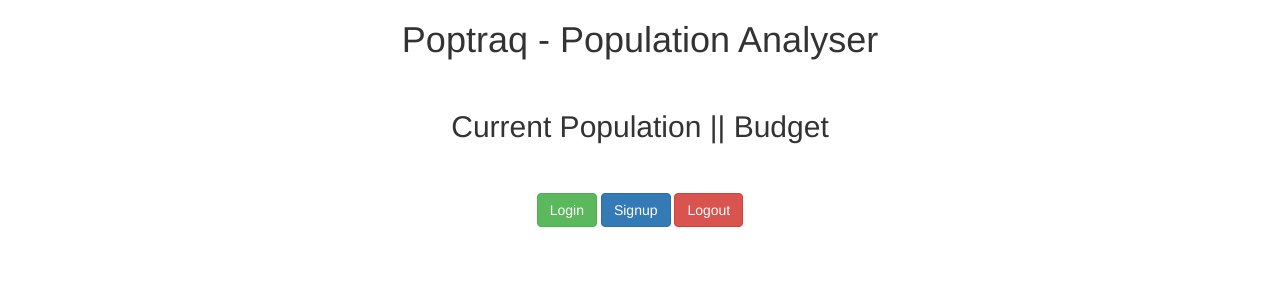
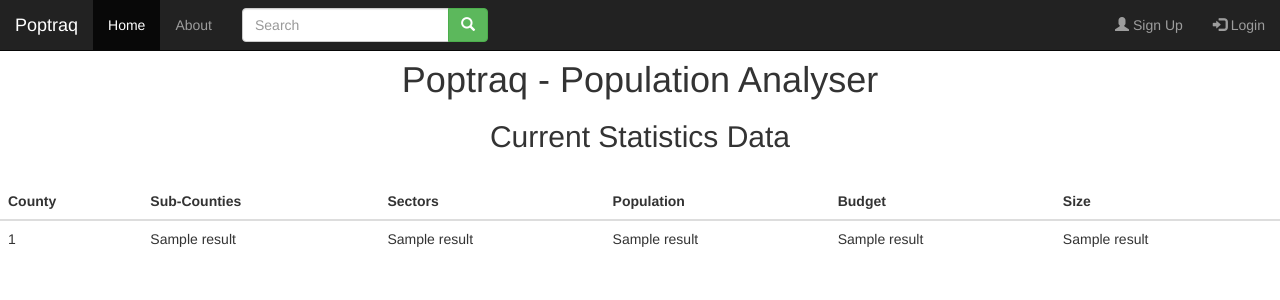
Before and after one commit to maxwellicharia/poptraq, a Flask app: template poptraq/templates/dash.html in a window 1280 px wide. Shown: the top 300 px of the page. Run offline with Flask 2, Linux system fonts and the light colour scheme; the template is opened without the code that fills it: most values are stand-ins (such as "Sample title", 1, 10 or a date in 2020); parts of the project's set-up code (start-up, migrations or seed data) failed here and were passed over; some libraries are stand-ins or nearby versions.

Commit message:
[Add] - Navigation Bar

```diff
--- a/poptraq/templates/dash.html
+++ b/poptraq/templates/dash.html
@@ -19,27 +19,70 @@
     {%- endblock head %}
 </head>
 
+{% block navbar %}
+    <nav class="navbar navbar-inverse navbar-fixed-top">
+        <div class="container-fluid">
+            <div class="navbar-header">
+              <a class="navbar-brand" href="{{ url_for('dash')}}">Poptraq</a>
+            </div>
+            <ul class="nav navbar-nav">
+              <li class="active"><a href="#">Home</a></li>
+              <li><a href="{{ url_for('about')}}">About</a></li>
+            </ul>
+
+            <form class="navbar-form navbar-left" action="">
+              <div class="input-group">
+                <input type="text" class="form-control" placeholder="Search">
+                <div class="input-group-btn">
+                  <button class="btn btn-success" type="submit">
+                    <i class="glyphicon glyphicon-search"></i>
+                  </button>
+                </div>
+              </div>
+            </form>
+
+            <ul class="nav navbar-nav navbar-right">
+              <li><a href="{{ url_for('signup')}}"><span class="glyphicon glyphicon-user"></span> Sign Up</a></li>
+              <li><a href="{{ url_for('login')}}"><span class="glyphicon glyphicon-log-in"></span> Login</a></li>
+            </ul>
+        </div>
+    </nav>
+{% endblock %}
+
 {% block content %}
+    <div class="container">
+        <center>
+            <br/>
+            <br/>
+            <h1>Poptraq - Population Analyser</h1>
+            <h2>Current Statistics Data</h2>
+        </center>
+    </div>
+<br>
+<div id="results">
+    <table class="table table-hover">
+        <thead>
+        <tr>
+            <th>County</th>
+            <th>Sub-Counties</th>
+            <th>Sectors</th>
+            <th>Population</th>
+            <th>Budget</th>
+            <th>Size</th>
+        </tr>
+        </thead>
 
-<div class="container">
-    <center>
-
-        <h1>Poptraq - Population Analyser</h1>
-
-        <br/>
-
-        <h2>Current Population || Budget</h2>
-
-        <br/>
-        <br/>
-
-        <a class="btn btn-success" href="{{ url_for('login')}}" role="button">Login</a>
-
-        <a class="btn btn-primary" href="{{ url_for('signup')}}" role="button">Signup</a>
-
-        <a class="btn btn-danger" href="{{ url_for('logout')}}" role="button">Logout</a>
-
-    </center>
+        {% for result in results%}
+        <tr>
+            <td>{{ result[0] }}</td>
+            <td>{{ result[1] }}</td>
+            <td>{{ result[2] }}</td>
+            <td>{{ result[3] }}</td>
+            <td>{{ result[4] }}</td>
+            <td>{{ result[5] }}</td>
+        </tr>
+        {% endfor %}
+    </table>
 </div>
 
 {% endblock %}
```
